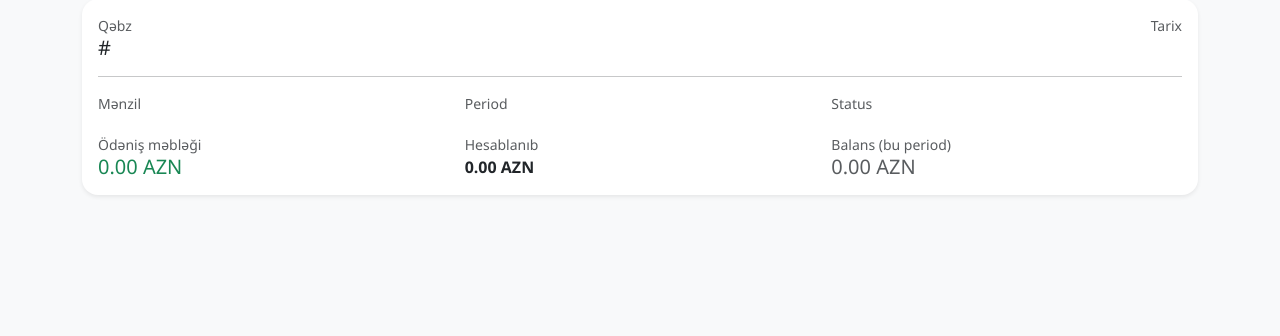
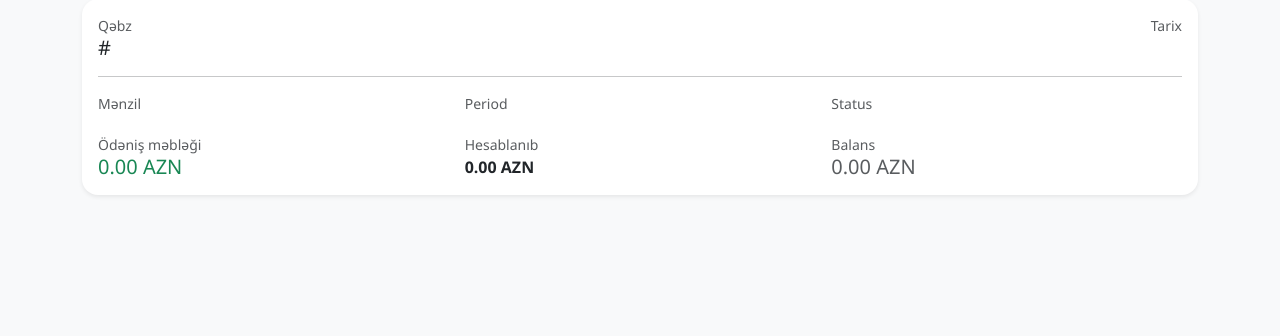
Before and after one commit to irzayev/emtk, a Flask app: template templates/receipt.html in a window 1280 px wide. Shown: the part 135-471 px from the top of the page. Run offline with Flask 3, Linux system fonts and the light colour scheme; the template is opened without the code that fills it, so the values that code supplies are empty; data comes from the database, SQL or seed files in the repository; some libraries are stand-ins or nearby versions.

Commit message:
Update receipt.html

```diff
--- a/templates/receipt.html
+++ b/templates/receipt.html
@@ -49,7 +49,7 @@
                 <div class="fw-semibold">{{ inv.amount|azn }}</div>
             </div>
             <div class="col-md-4">
-                <div class="text-muted small">Balans (bu period)</div>
+                <div class="text-muted small">Balans</div>
                 <div class="h5 mb-0 {% if balance < 0 %}text-danger{% elif balance > 0 %}text-success{% else %}text-muted{% endif %}">{{ balance|azn }}</div>
             </div>
         </div>
```
